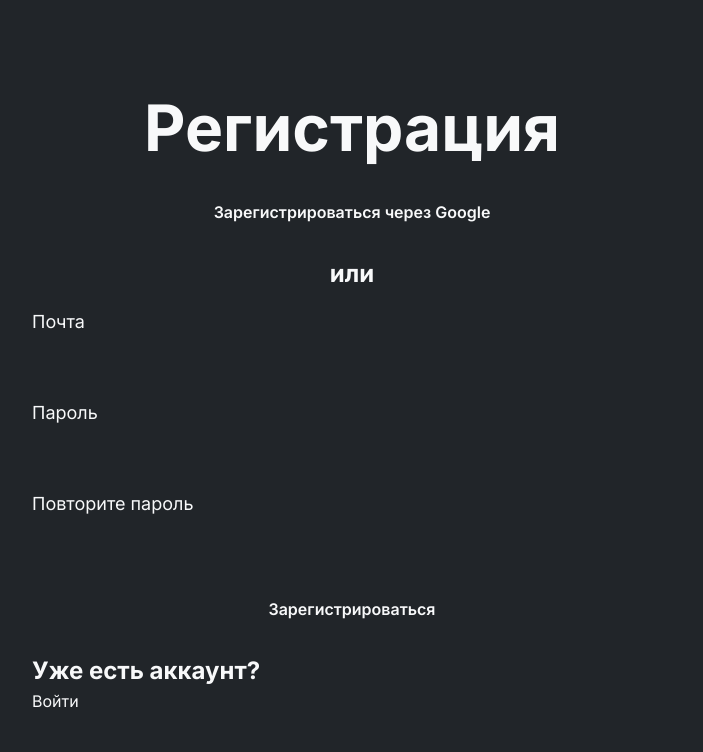
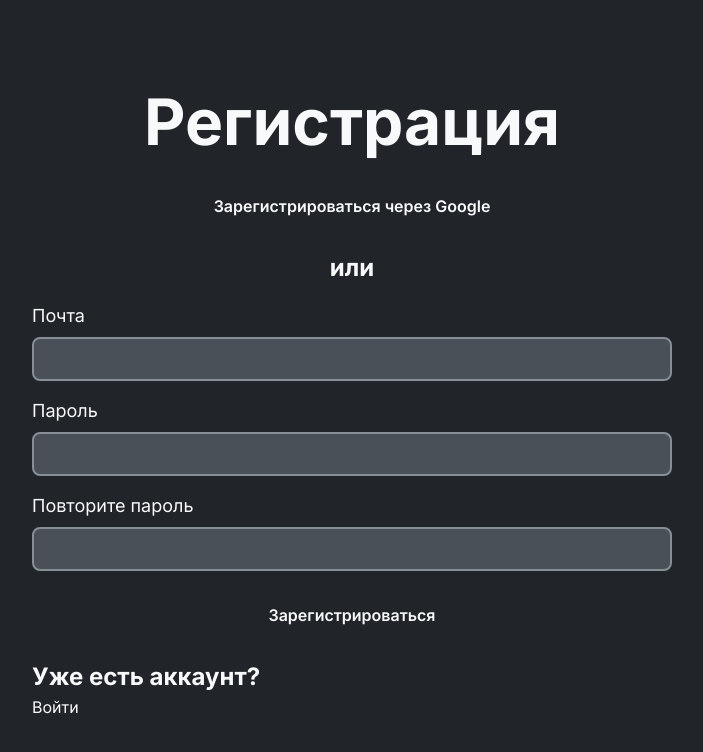
Before and after one commit to qHollow/linkly, a Next.js app: page /register in a window 1280 px wide. Shown: the top 752 px of the page, without its empty margins (288-991 px from the left). Built offline with nearby package versions, Linux system fonts and the light colour scheme.

Commit message:
feat(ui): change input colors

```diff
--- a/src/shared/styles/globals.css
+++ b/src/shared/styles/globals.css
@@ -13,9 +13,24 @@
 	--color-border-hover: var(--oc-gray-6);
 	--color-border-disabled: var(--oc-gray-2);
 	--color-border-support: var(--oc-gray-3);
+
+	--color-alert-success: var(--oc-green-3);
+	--color-alert-warning: var(--oc-yellow-3);
+	--color-alert-error: var(--oc-red-3);
+
+	--size-1: 1px;
+	--size-2: 2px;
+	--size-3: 0.25rem;
+	--size-4: 0.5rem;
+	--size-5: 0.75rem;
+	--size-6: 1rem;
+	--size-7: 1.25rem;
+	--size-8: 1.5rem;
+	--size-9: 1.75rem;
+	--size-10: 2rem;
 }
 
-[data-theme="dark"] {
+[data-theme='dark'] {
 	--color-background-primary: var(--oc-gray-9);
 	--color-background-secondary: var(--oc-gray-8);
 
@@ -27,6 +42,10 @@
 	--color-border-hover: var(--oc-gray-6);
 	--color-border-disabled: var(--oc-gray-0);
 	--color-border-support: var(--oc-gray-0);
+
+	--color-alert-success: var(--oc-green-4);
+	--color-alert-warning: var(--oc-yellow-4);
+	--color-alert-error: var(--oc-red-4);
 }
 
 body {
--- a/src/shared/ui/Input/index.tsx
+++ b/src/shared/ui/Input/index.tsx
@@ -30,14 +30,14 @@ export const Input = ({
 }: Props) => {
 	const id = useId();
 	return (
-		<div className={styles.container}>
+		<div className={clsx(className, styles.root, styles.container)}>
 			{!!label && (
 				<label className={styles.label} htmlFor={id}>
 					{label}
 				</label>
 			)}
 			<input
-				className={clsx(className, styles.root, styles.base, {
+				className={clsx(styles.base, {
 					[styles.inputError]: !!error,
 					[styles.disabled]: isDisabled,
 				})}
--- a/src/shared/ui/Input/style.module.css
+++ b/src/shared/ui/Input/style.module.css
@@ -1,4 +1,21 @@
 .root {
+	--color-input: var(--color-text-primary);
+	--color-input-background: var(--oc-gray-2);
+	--color-input-background-disabled: var(--oc-gray-1);
+	--color-input-border: var(--oc-gray-4);
+	--color-input-border-hover: var(--oc-gray-6);
+	--color-input-border-disabled: var(--oc-gray-3);
+	--color-input-error: var(--oc-red-6);
+	--color-input-border-error: var(--oc-red-4);
+}
+
+[data-theme='dark'] .root {
+	--color-input-background: var(--oc-gray-7);
+	--color-input-background-disabled: var(--oc-gray-8);
+	--color-input-border: var(--oc-gray-6);
+	--color-input-border-hover: var(--oc-gray-4);
+	--color-input-border-disabled: var(--oc-gray-5);
+	--color-input-error: var(--oc-red-5);
 }
 
 .container {
@@ -8,39 +25,41 @@
 .base {
 	display: block;
 	width: 100%;
-	padding: 8px;
-	color: var(--text-color-high-contrast);
-	background-color: var(--input-primary-color);
-	border: 2px solid var(--border-primary-color);
-	border-radius: 8px;
+	padding: var(--size-4);
+	color: var(--color-input);
+	background-color: var(--color-input-background);
+	border: 2px solid var(--color-input-border);
+	border-radius: var(--size-4);
 	outline: none;
 	transition: border-color 0.2s ease-in-out;
 }
 
 .base:focus-within {
-	border-color: var(--border-primary-color-hover);
+	border-color: var(--color-input-border-hover);
 }
 
-.disabled {
-	background-color: var(--input-primary-color-disabled);
+.disabled,
+.disabled:focus-within {
+	background-color: var(--color-input-background-disabled);
+	border-color: var(--color-input-border-disabled);
 }
 
 .label {
 	display: inline-block;
-	margin-bottom: 8px;
+	margin-bottom: var(--size-4);
 	font-size: 18px;
 }
 
 .error {
 	display: inline-block;
-	margin-top: 4px;
-	color: var(--error-color);
+	margin-top: var(--size-3);
+	color: var(--color-input-error);
 }
 
 .inputError {
-	border-color: var(--error-color);
+	border-color: var(--color-input-border-error);
 }
 
 .inputError:focus-within {
-	border-color: var(--error-color);
+	border-color: var(--color-input-border-error);
 }
```
